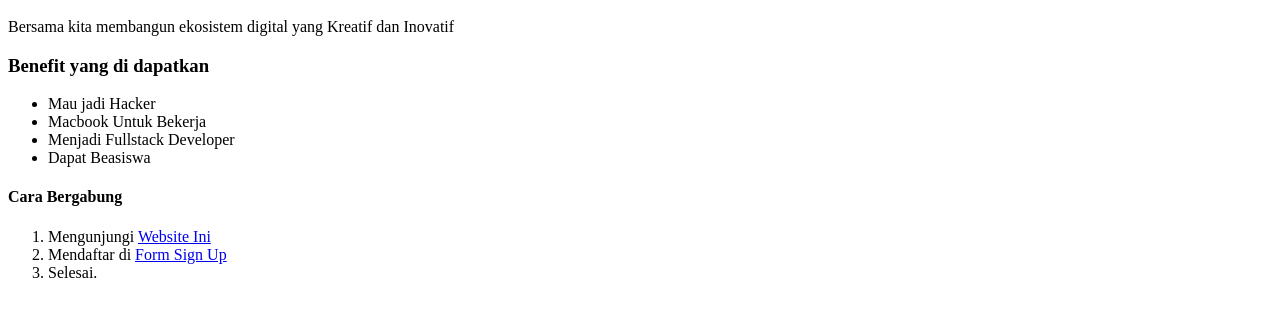
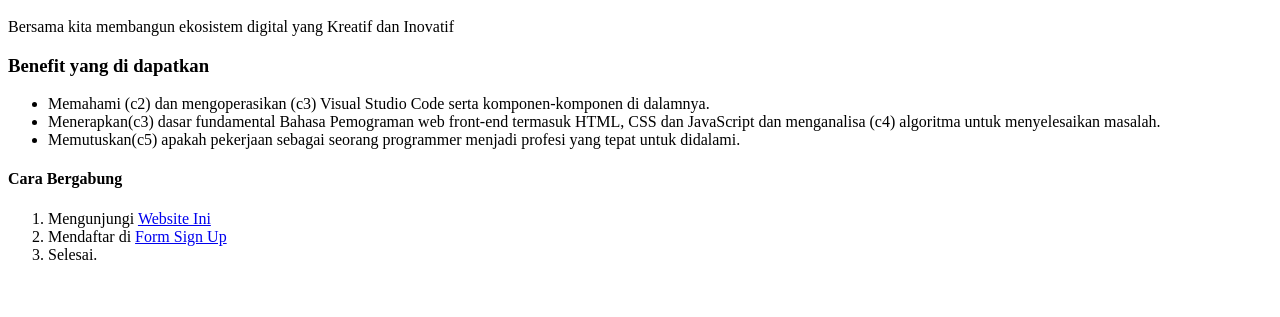
Before and after one commit to W17aya/PraBootcamp_29, a plain HTML site: page index.html in a window 1280 px wide. Shown: the part 109-426 px from the top of the page. Drawn offline with Linux system fonts and the light colour scheme.

Commit message:
set goal

```diff
--- a/index.html
+++ b/index.html
@@ -13,10 +13,10 @@
     <p>Bersama kita membangun ekosistem digital yang Kreatif dan Inovatif</p>
     <h3>Benefit yang di dapatkan</h3>
     <ul>
-        <li>Mau jadi Hacker</li>
-        <li>Macbook Untuk Bekerja</li>
-        <li>Menjadi Fullstack Developer</li>
-        <li>Dapat Beasiswa</li>
+        <li>Memahami (c2) dan mengoperasikan (c3) Visual Studio Code serta komponen-komponen di dalamnya.</li>
+        <li>Menerapkan(c3) dasar fundamental Bahasa Pemograman web front-end termasuk HTML, CSS dan JavaScript dan
+            menganalisa (c4) algoritma untuk menyelesaikan masalah.</li>
+        <li>Memutuskan(c5) apakah pekerjaan sebagai seorang programmer menjadi profesi yang tepat untuk didalami.</li>
     </ul>
     <h4>Cara Bergabung</h4>
     <ol>
```
